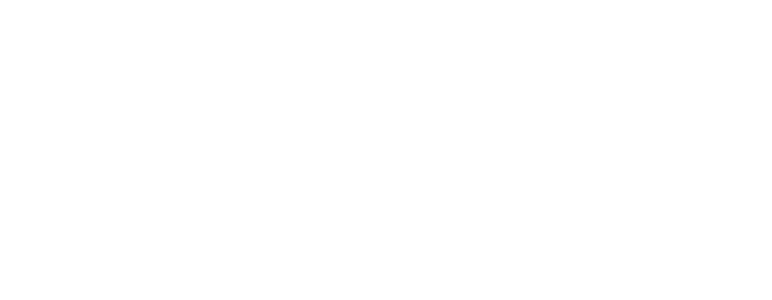
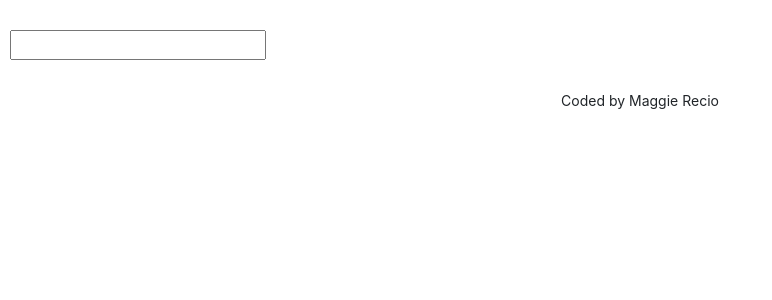
Before and after one commit to Maggie-Rec/dictionary-project, a React (Create React App) app: page / in a window 1280 px wide. Shown: the top 300 px of the page, without its empty margins (0-772 px from the left). Built offline with nearby package versions, Linux system fonts and the light colour scheme.

Commit message:
added bootstrap, form to the dictionary component

```diff
--- a/public/index.html
+++ b/public/index.html
@@ -8,6 +8,12 @@
     <meta
       name="description"
       content="Web site created using create-react-app"
+    />
+    <link
+      href="https://cdn.jsdelivr.net/npm/bootstrap@5.2.1/dist/css/bootstrap.min.css"
+      rel="stylesheet"
+      integrity="sha384-iYQeCzEYFbKjA/T2uDLTpkwGzCiq6soy8tYaI1GyVh/UjpbCx/TYkiZhlZB6+fzT"
+      crossorigin="anonymous"
     />
     <link rel="apple-touch-icon" href="%PUBLIC_URL%/logo192.png" />
     <!--
@@ -24,7 +30,7 @@
       work correctly both with client-side routing and a non-root public URL.
       Learn how to configure a non-root public URL by running `npm run build`.
     -->
-    <title>React App</title>
+    <title>Dictionary App</title>
   </head>
   <body>
     <noscript>You need to enable JavaScript to run this app.</noscript>
--- a/src/App.css
+++ b/src/App.css
@@ -0,0 +1,4 @@
+.App-footer {
+  text-align: center;
+  margin-top: 30px;
+}
--- a/src/App.js
+++ b/src/App.js
@@ -1,9 +1,16 @@
 import "./App.css";
+import Dictionary from "./Dictionary";
 
 export default function App() {
   return (
     <div className="App">
-      <header className="App-header"></header>
+      <div className="container>">
+        <header className="App-header"></header>
+        <main>
+          <Dictionary />
+        </main>
+        <footer className="App-footer small">Coded by Maggie Recio</footer>
+      </div>
     </div>
   );
 }
--- /dev/null
+++ b/src/Dictionary.css
@@ -0,0 +1,3 @@
+.Dictionary {
+  margin: 30px 10px;
+}
--- /dev/null
+++ b/src/Dictionary.js
@@ -0,0 +1,23 @@
+import React, { useState } from "react";
+import "./Dictionary.css";
+
+export default function Dictionary() {
+  let [keyword, setKeyword] = useState("");
+
+  function handleKeywordChange(event) {
+    setKeyword(event.target.value);
+  }
+
+  function search(event) {
+    event.preventDefault();
+    alert(`Searching for ${keyword} definition`);
+  }
+
+  return (
+    <div className="Dictionary">
+      <form onSubmit={search}>
+        <input type="search" onChange={handleKeywordChange} />
+      </form>
+    </div>
+  );
+}
```
